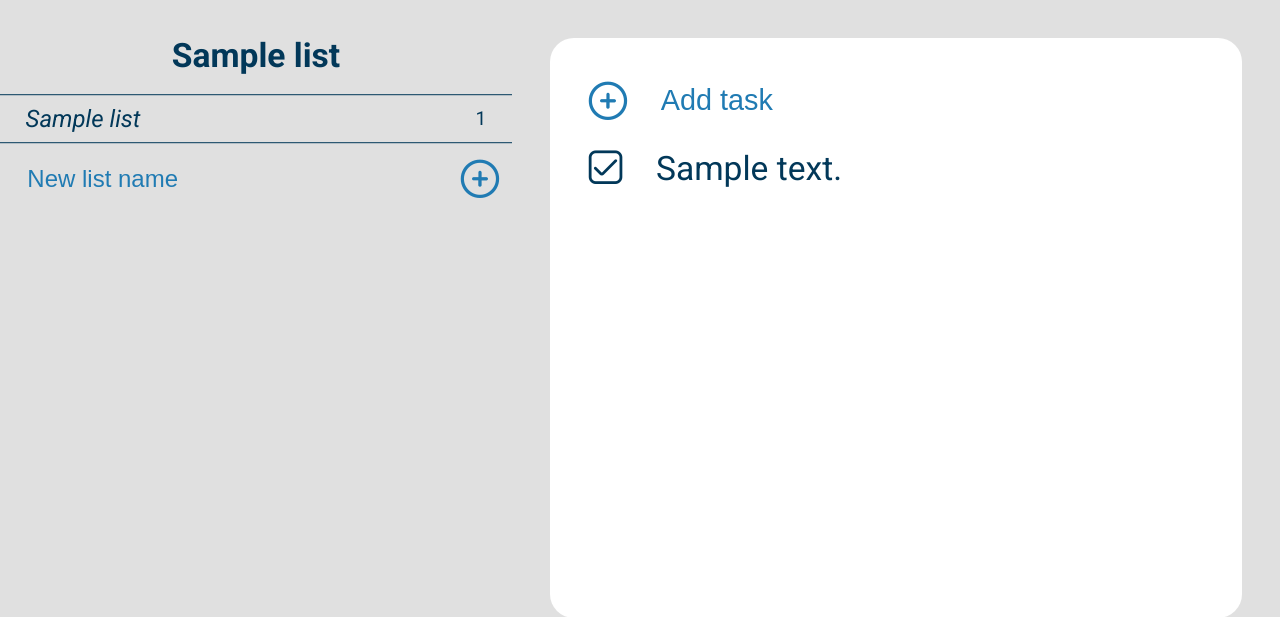
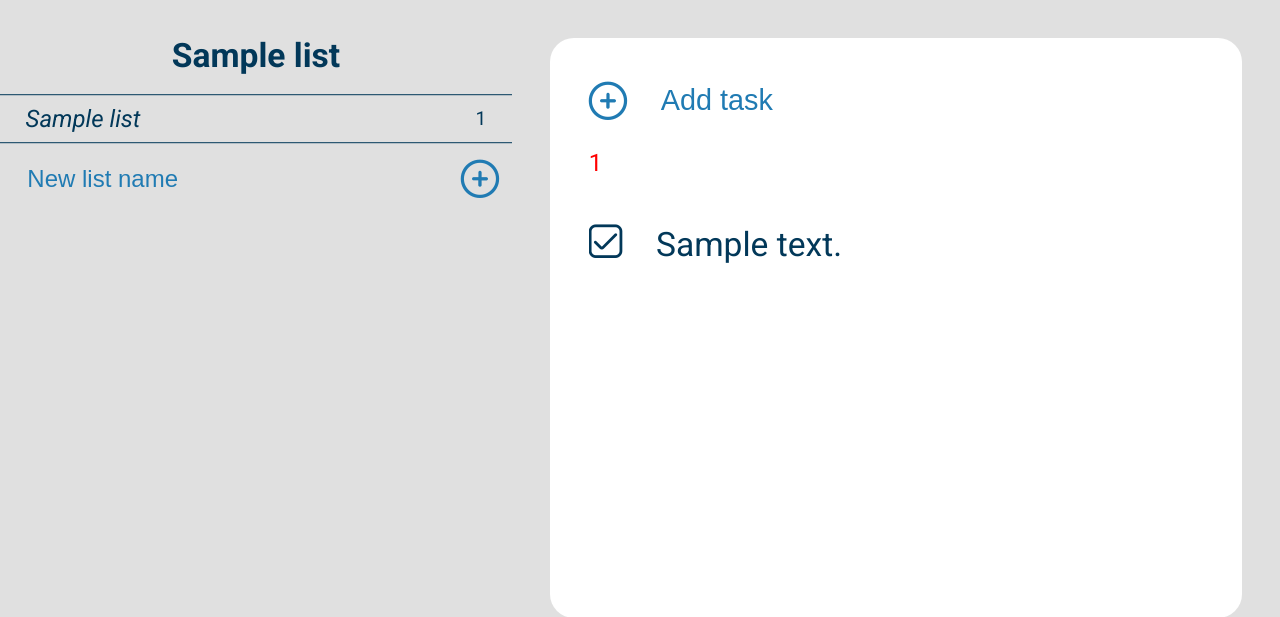
Before and after one commit to tymowskyy/php-to-do, a PHP site: page / in a window 1280 px wide. Shown: the part 144-761 px from the top of the page. Run offline with PHP 8.4, Linux system fonts and the light colour scheme; the visitor is signed in with stand-in values (Sample User, id 1); tables that the repository leaves empty hold one stand-in row (values such as "Sample post").

Commit message:
add task

```diff
--- a/css/style.css
+++ b/css/style.css
@@ -312,24 +312,28 @@
 #items {
     padding: 0;
     margin: 0;
-    display: flex;
     font-size: 1.4rem;
-    flex-direction: column;
-    align-items: center;
-    justify-content: center;
     width: 100%;
     box-sizing: border-box;
-    display: block;
+    display: flex;
+    flex-direction: column;
+    justify-content: flex-start;
+    align-items: stretch;
+    overflow: hidden;
 }
 
 .item {
     list-style-type: none;
     padding-top: 1rem;
-    text-align: center;
     display: flex;
     flex-direction: row;
     justify-content: flex-start;
-    align-items: center;
+}
+
+.task {
+    width: 80vw;
+    overflow-wrap: break-word;
+    overflow: hidden;
 }
 
 .item .icon-hover {
@@ -401,6 +405,10 @@
 }
 
 @media only screen and (min-width : 992px) {
+
+    .task {
+        width: 40vw;
+    }
 
     h3 {
         font-size: 1.4rem;
@@ -523,6 +531,10 @@
 }
 
 @media only screen and (min-width : 1300px) {
+    .task {
+        width: 20vw;
+    }
+
     #main {
         flex-direction: row-reverse;
         justify-content: space-between;
--- a/index.php
+++ b/index.php
@@ -97,7 +97,7 @@
         </div>
         <main id="main">
             <div id="add-item-outer">
-                <form action="addItem.php" method="POST">
+                <form action="addTask.php" method="POST">
                     <div id="add-item">
                         <button type="submit" class="no-bg">
                             <span class="icon-hover">
@@ -105,15 +105,21 @@
                                 <i class="fi fi-rr-add normal"></i>
                             </span>
                         </button>
-                        <input type="text" placeholder="Add task" class="no-bg">
+                        <input type="text" placeholder="Add task" class="no-bg" name="task">
                     </div>
                 </form>
+                <?php
+                if (isset($_SESSION['e_task'])) {
+                    echo '<p class="error">'.$_SESSION['e_task'].'</p>';
+                    unset($_SESSION['e_task']);
+                }
+                ?>
             </div>
             <ul id="items">
                 <?php
                 foreach ($tasks as $task) {
-                    echo '<li class="item"><span class="icon-hover"><i class="fi fi-rr-checkbox normal"></i><i class="fi fi-sr-checkbox filled"></i></span>'.
-                    $task['content'].'</li>';
+                    echo '<li class="item"><span class="icon-hover"><i class="fi fi-rr-checkbox normal"></i><i class="fi fi-sr-checkbox filled"></i></span><span class="task">'.
+                    $task['content'].'</span></li>';
                 }
                 ?>
 
```
Also changed, not shown: addTask.php (added, +27 -0 lines).
